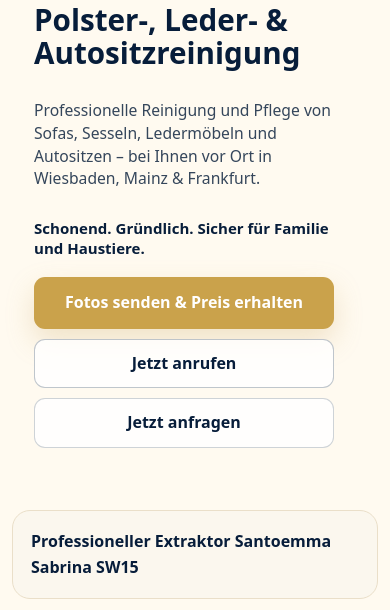
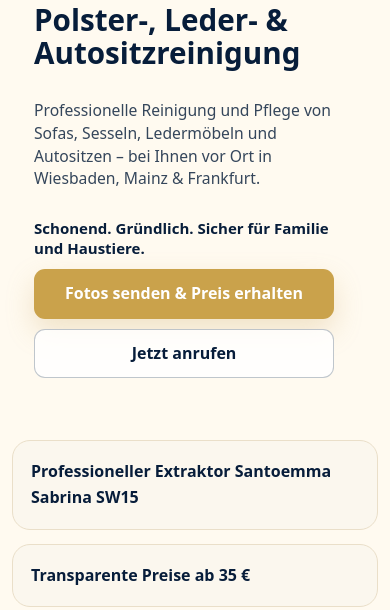
Before and after one commit to petro-teperik/mastercleanpro-site, a plain HTML site: page index.html in a window 390 px wide. Shown: the part 599-1209 px from the top of the page. Drawn offline with Linux system fonts and the light colour scheme.

Commit message:
Keep two hero CTA buttons on desktop and mobile

```diff
--- a/content.js
+++ b/content.js
@@ -20,9 +20,8 @@ window.siteContent = {
     title: "Polster-, Leder- & Autositzreinigung",
     subtitle: "Professionelle Reinigung und Pflege von Sofas, Sesseln, Ledermöbeln und Autositzen – bei Ihnen vor Ort in Wiesbaden, Mainz & Frankfurt.",
     note: "Schonend. Gründlich. Sicher für Familie und Haustiere.",
-    primaryButton: "Jetzt anfragen",
+    primaryButton: "Fotos senden & Preis erhalten",
     secondaryButton: "Jetzt anrufen",
-    whatsappButton: "WhatsApp schreiben",
     image: "assets/images/hero-approved.png"
   },
 
--- a/index.html
+++ b/index.html
@@ -41,11 +41,9 @@
           <p class="hero-subtitle" data-content="hero.subtitle"></p>
           <p class="hero-note" data-content="hero.note"></p>
           <div class="hero-actions">
-            <a class="btn btn-primary hero-desktop-cta" data-whatsapp-link>Fotos senden & Preis erhalten</a>
-            <a class="btn btn-primary hero-mobile-cta" href="#kontakt" data-content="hero.primaryButton"></a>
+            <a class="btn btn-primary" data-whatsapp-link data-content="hero.primaryButton"></a>
             <a class="btn btn-secondary" href="tel:+491789233032" data-phone-link data-content="hero.secondaryButton"></a>
           </div>
-          <a class="hero-whatsapp" data-whatsapp-link data-content="hero.whatsappButton"></a>
         </div>
       </div>
     </section>
--- a/style.css
+++ b/style.css
@@ -159,17 +159,7 @@ h2 { font-size: clamp(1.7rem, 3vw, 2.6rem); line-height: 1.14; margin: 10px 0 14
 .btn-primary:hover { background: var(--primary-dark); }
 .btn-secondary { background: rgba(255,255,255,0.82); color: var(--dark); border-color: rgba(11,35,65,0.26); }
 .btn-secondary:hover { border-color: var(--dark); background: #fff; }
-.hero-mobile-cta { display: none; }
 .full { width: 100%; }
-.hero-whatsapp {
-  display: none;
-  margin-top: 4px;
-  color: var(--dark);
-  font-weight: 800;
-  text-decoration: underline;
-  text-decoration-color: rgba(201,164,92,0.72);
-  text-underline-offset: 5px;
-}
 .trust-section { padding: 28px 0; border-bottom: 1px solid var(--border); }
 .trust-grid { display: grid; grid-template-columns: repeat(4, 1fr); gap: 14px; }
 .trust-item { background: var(--card); border: 1px solid var(--border); padding: 18px; border-radius: 18px; font-weight: 750; }
@@ -376,47 +366,11 @@ input, select, textarea { width: 100%; border: 1px solid var(--border); border-r
     padding: 11px 18px;
     border-radius: 11px;
   }
-  .hero-desktop-cta {
-    display: none;
-  }
-  .hero-mobile-cta {
-    display: inline-flex;
-  }
   .hero-actions .btn-primary {
-    order: 2;
-    background: rgba(255,255,255,0.82);
-    color: var(--dark);
-    border-color: rgba(11,35,65,0.2);
-    box-shadow: none;
+    order: 1;
   }
   .hero-actions .btn-secondary {
-    order: 1;
-    font-size: 0;
-  }
-  .hero-actions .btn-secondary::before {
-    content: "Jetzt anrufen";
-    font-size: 1rem;
-  }
-  .hero-whatsapp {
-    order: 4;
-    display: inline-flex;
-    min-height: 50px;
-    max-width: 300px;
-    margin: 18px 0 0;
-    padding: 12px 18px;
-    border: 1px solid transparent;
-    border-radius: 11px;
-    background: var(--primary);
-    color: #fff;
-    box-shadow: 0 12px 28px rgba(201,164,92,0.28);
-    text-decoration: none;
-    align-items: center;
-    justify-content: center;
-    font-size: 0;
-  }
-  .hero-whatsapp::before {
-    content: "Fotos senden & Preis erhalten";
-    font-size: 1rem;
+    order: 2;
   }
 }
 
@@ -448,8 +402,7 @@ input, select, textarea { width: 100%; border: 1px solid var(--border); border-r
     transform: translateX(-31%);
   }
   .hero-actions,
-  .hero-actions .btn,
-  .hero-whatsapp {
+  .hero-actions .btn {
     max-width: 300px;
   }
   .btn {
@@ -530,32 +483,6 @@ input, select, textarea { width: 100%; border: 1px solid var(--border); border-r
     min-height: 40px;
     padding: 9px 16px;
   }
-  .hero-desktop-cta {
-    display: none;
-  }
-  .hero-mobile-cta {
-    display: inline-flex;
-  }
-  .hero-whatsapp {
-    order: 4;
-    min-height: 40px;
-    max-width: max-content;
-    margin: 10px 0 0;
-    padding: 9px 14px;
-    border: 1px solid transparent;
-    border-radius: 10px;
-    background: var(--primary);
-    color: #fff;
-    box-shadow: 0 10px 24px rgba(201,164,92,0.22);
-    text-decoration: none;
-    align-items: center;
-    justify-content: center;
-    font-size: 0;
-  }
-  .hero-whatsapp::before {
-    content: "Fotos senden & Preis erhalten";
-    font-size: 0.95rem;
-  }
   .hero-photo {
     object-position: 70% center;
   }
```
